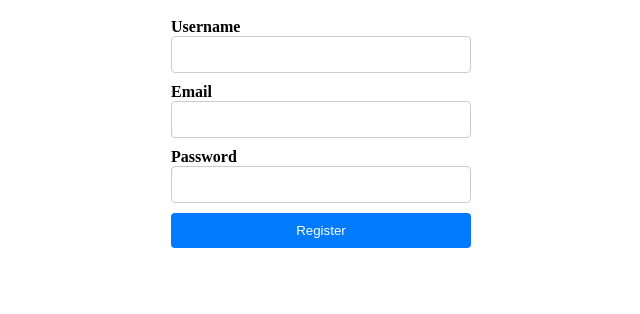
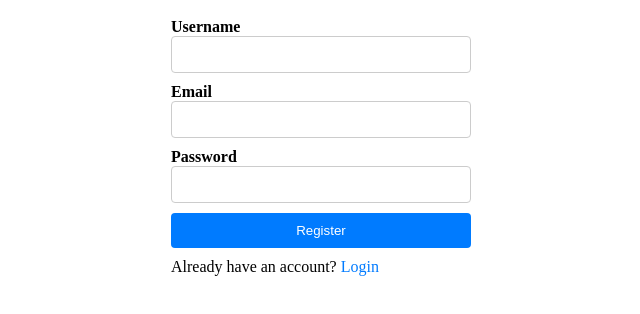
Before and after one commit to Tin922/Internship-17-WebStoreAPI, a React (Vite) app in the folder Frontend/: page /register in a window 1280 px wide. Shown: the top 314 px of the page, without its empty margins (319-959 px from the left). Built offline with nearby package versions, Linux system fonts and the light colour scheme.

Commit message:
added link for login if user already has account on RegisterPage

```diff
--- a/Frontend/src/Pages/RegisterPage/RegisterPage.jsx
+++ b/Frontend/src/Pages/RegisterPage/RegisterPage.jsx
@@ -1,10 +1,12 @@
 import React, { useState } from "react";
+import { useNavigate } from "react-router-dom";
 import classes from "./index.module.css";
 
 const RegisterPage = () => {
   const [username, setUsername] = useState("");
   const [email, setEmail] = useState("");
   const [password, setPassword] = useState("");
+  const navigate = useNavigate();
 
   const handleSubmit = (e) => {
     e.preventDefault();
@@ -39,6 +41,10 @@ const RegisterPage = () => {
         />
 
         <button type="submit">Register</button>
+        <div className={classes.login}>
+          Already have an account?{" "}
+          <a onClick={() => navigate("/login")}>Login</a>
+        </div>
       </form>
     </div>
   );
--- a/Frontend/src/Pages/RegisterPage/index.module.css
+++ b/Frontend/src/Pages/RegisterPage/index.module.css
@@ -29,3 +29,17 @@
 .form button:hover {
   background-color: #0056b3;
 }
+
+.login {
+  margin-top: 10px;
+}
+
+.login a {
+  cursor: pointer;
+  color: #007bff;
+  text-decoration: none;
+}
+
+.login a:hover {
+  color: #0056b3;
+}
```
